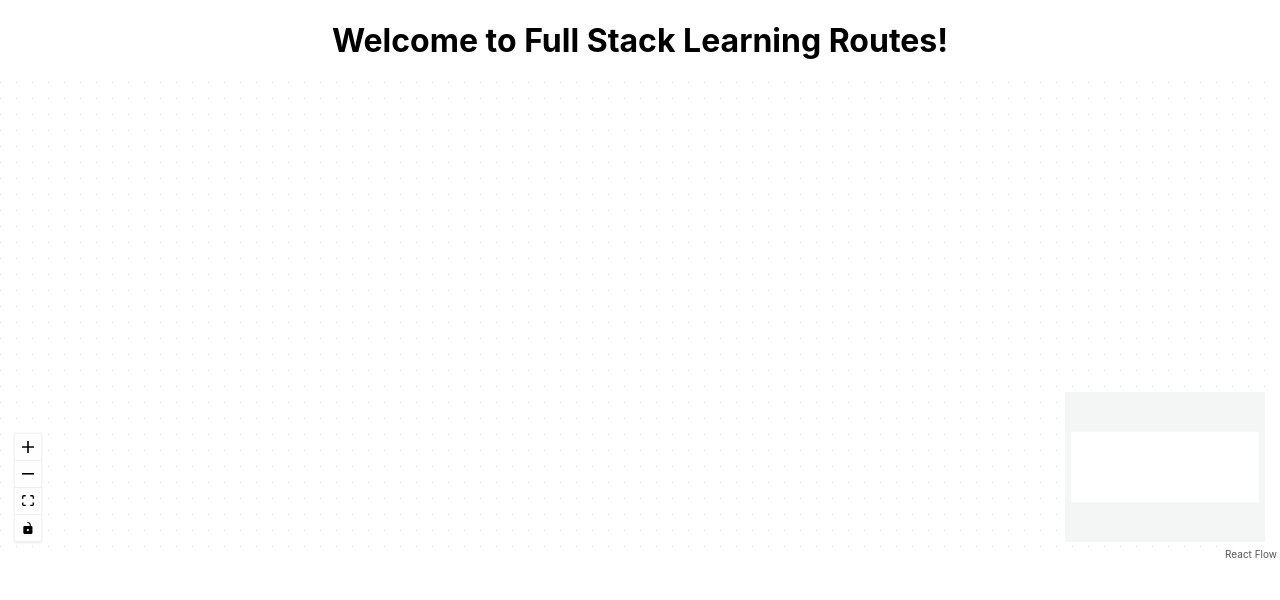
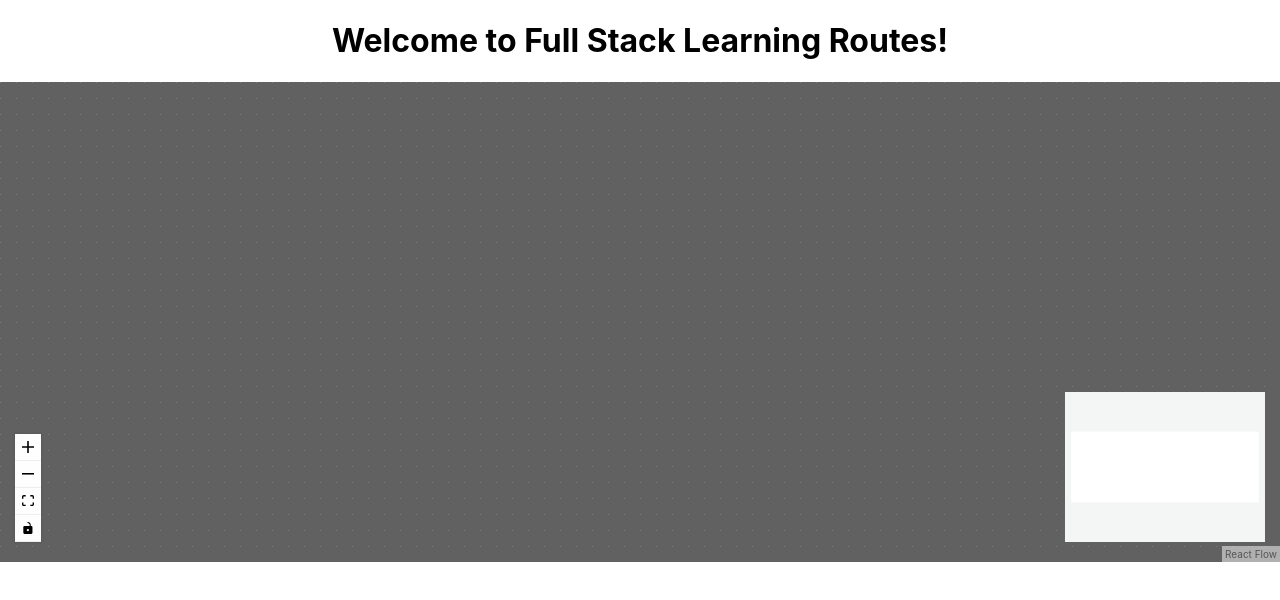
Before and after one commit to johnsonr84/full-stack-learning-routes, a React (Create React App) app: page / in a window 1280 px wide. Shown: the top 600 px of the page. Built offline with nearby package versions, Linux system fonts and the light colour scheme.

Commit message:
add react-flow bg color

```diff
--- a/src/index.css
+++ b/src/index.css
@@ -1,13 +1,17 @@
 body {
   margin: 0;
-  font-family: -apple-system, BlinkMacSystemFont, 'Segoe UI', 'Roboto', 'Oxygen',
-    'Ubuntu', 'Cantarell', 'Fira Sans', 'Droid Sans', 'Helvetica Neue',
+  font-family: -apple-system, BlinkMacSystemFont, "Segoe UI", "Roboto", "Oxygen",
+    "Ubuntu", "Cantarell", "Fira Sans", "Droid Sans", "Helvetica Neue",
     sans-serif;
   -webkit-font-smoothing: antialiased;
   -moz-osx-font-smoothing: grayscale;
 }
 
 code {
-  font-family: source-code-pro, Menlo, Monaco, Consolas, 'Courier New',
+  font-family: source-code-pro, Menlo, Monaco, Consolas, "Courier New",
     monospace;
 }
+
+.react-flow {
+  background: rgb(97, 97, 97);
+}
```
